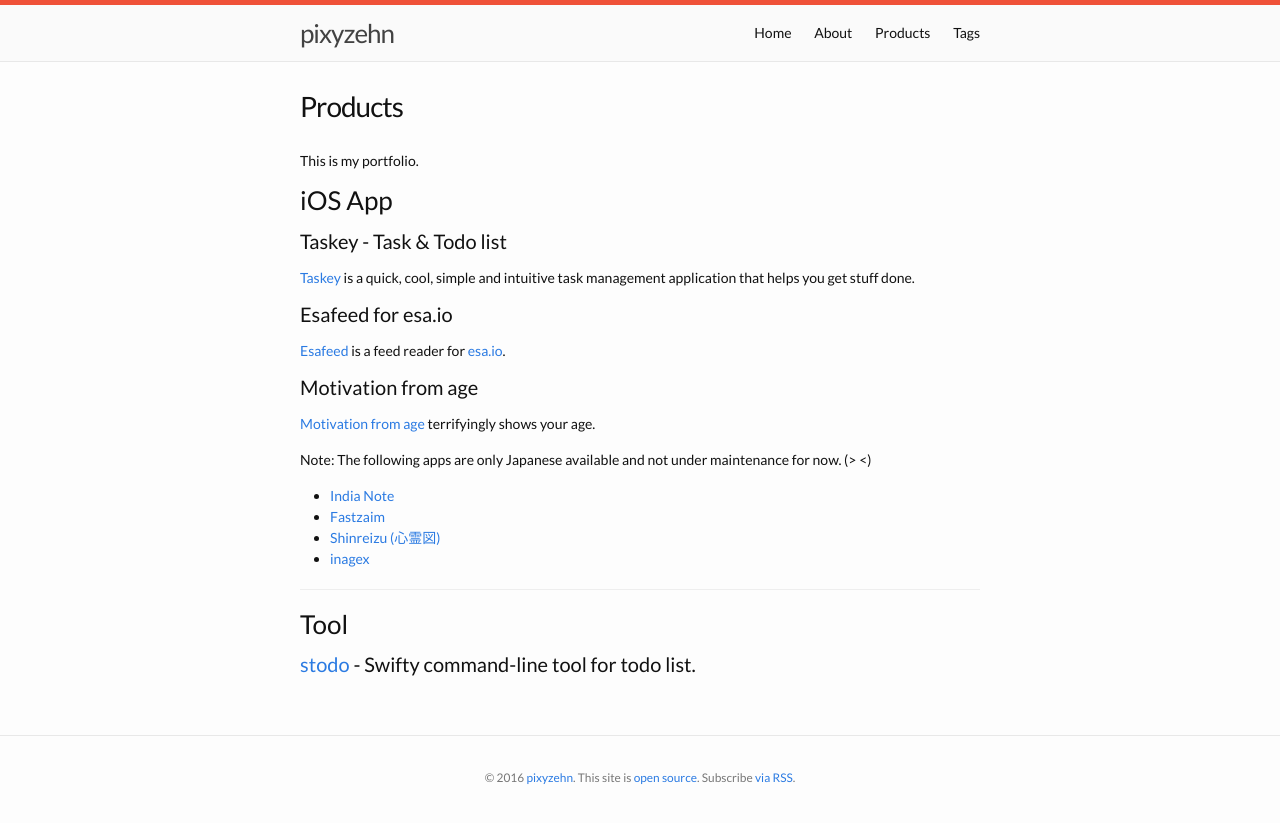
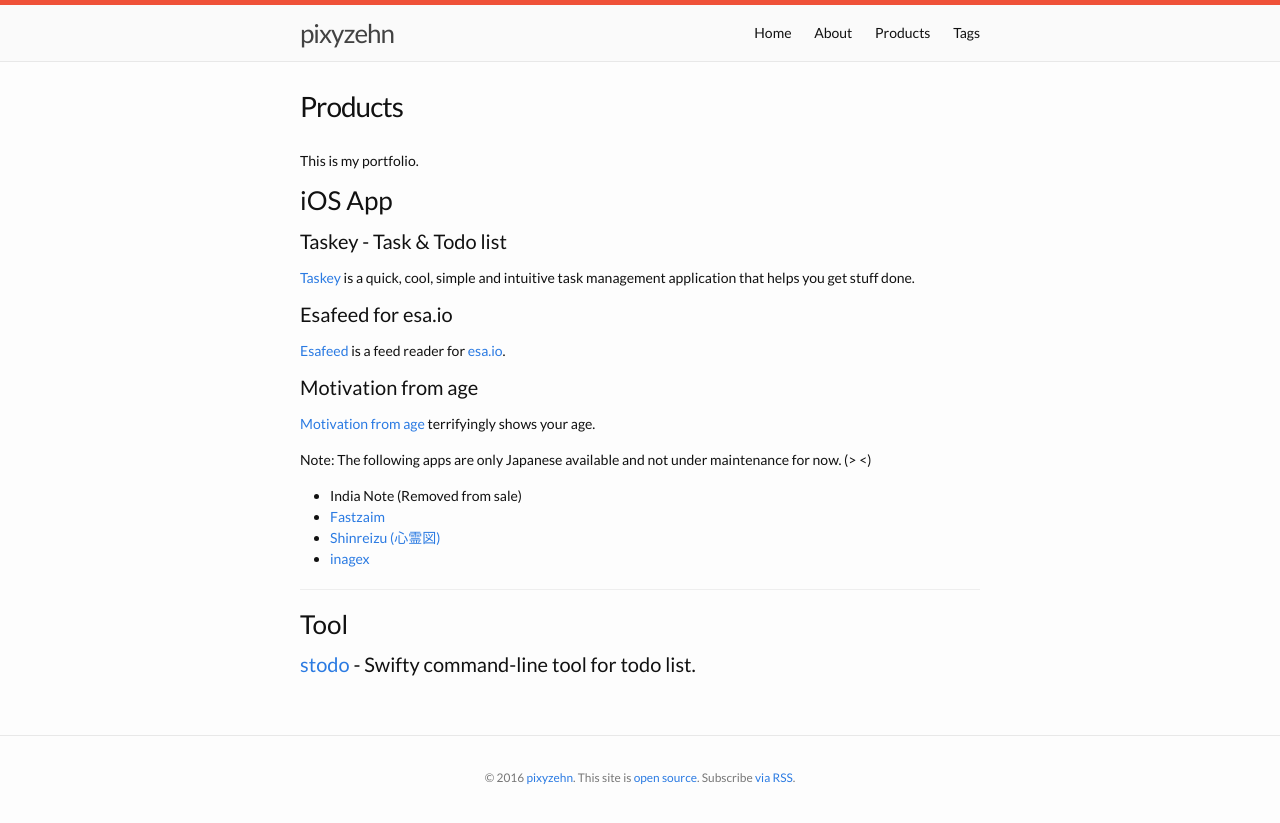
Before and after one commit to pixyzehn/pixyzehn.com, a Jekyll site: the page built from products.md, in a window 1280 px wide. Shown: the top 823 px of the page. Built offline with Jekyll 4.4.1, drawn with Linux system fonts in a browser that asks for light colours.

Commit message:
Update my app status

```diff
--- a/products.md
+++ b/products.md
@@ -22,7 +22,7 @@ This is my portfolio.
 
 Note: The following apps are only Japanese available and not under maintenance for now. (> <)
 
-- [India Note](https://itunes.apple.com/us/app/india-note-indono-xian-daiwo/id976964541?ls=1&mt=8){:target="_blank"}
+- India Note (Removed from sale)
 - [Fastzaim](https://itunes.apple.com/us/app/fastzaim-su-zaokuzaimni-tou/id883247555?ls=1&mt=8){:target="_blank"}
 - [Shinreizu (心霊図)](https://itunes.apple.com/us/app/xin-ling-tu/id574730808?ls=1&mt=8){:target="_blank"}
 - [inagex](https://itunes.apple.com/us/app/inagex/id552058343?ls=1&mt=8){:target="_blank"}
```
